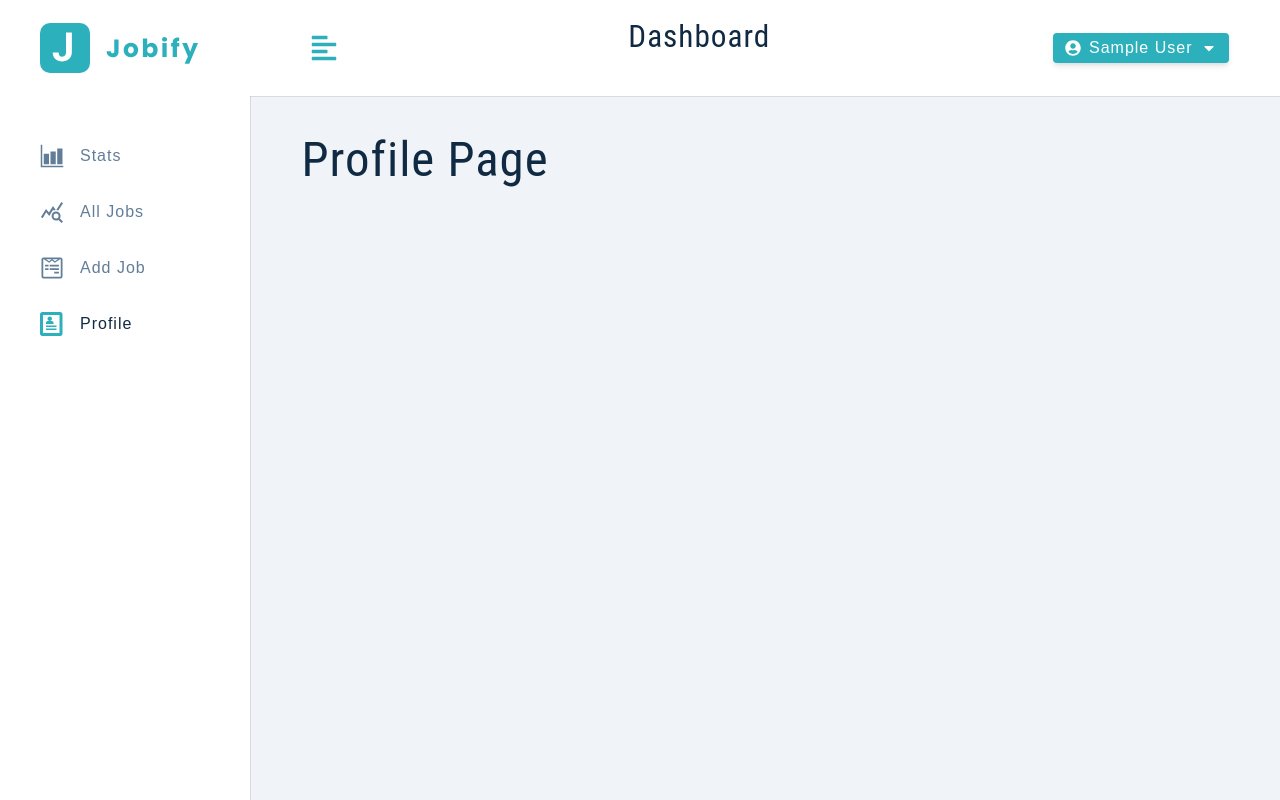
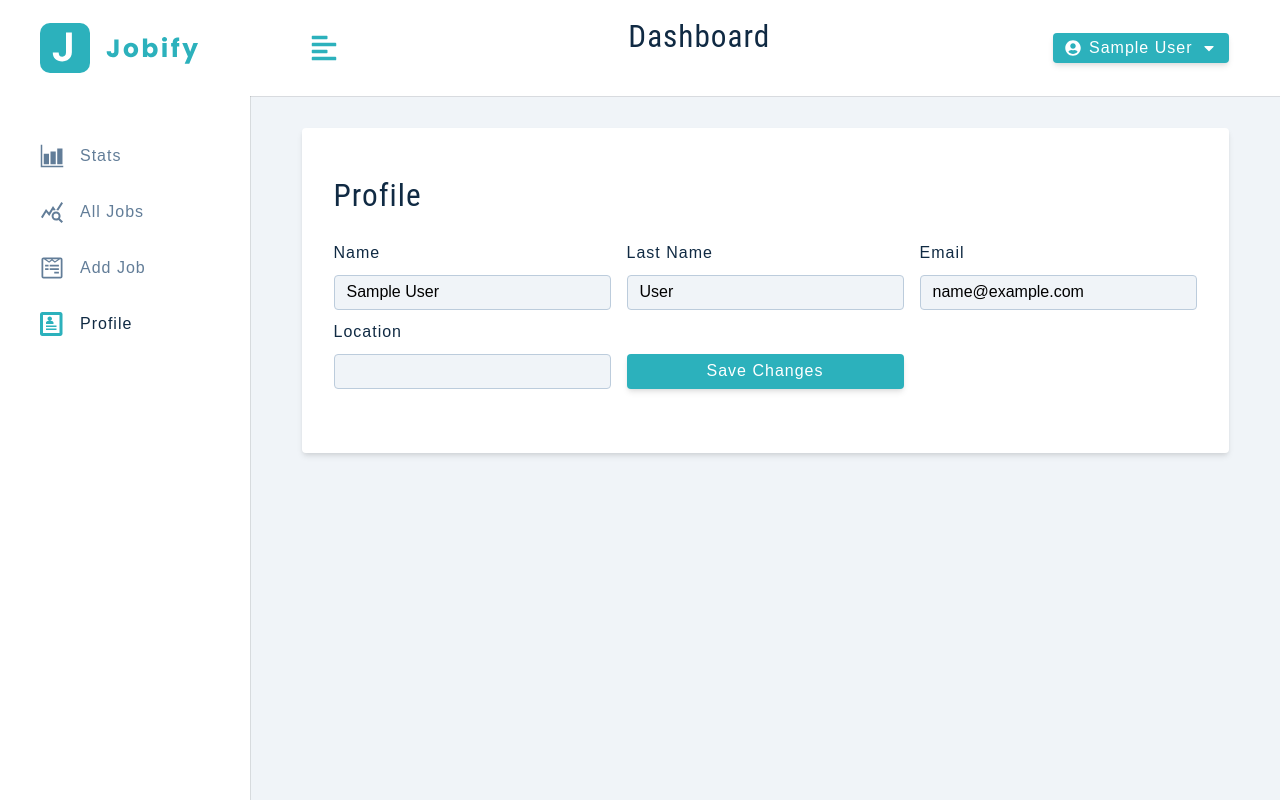
Before and after one commit to milanm98/Jobify, a React (Create React App) app in the folder client/: page /profile in a window 1280 px wide. Built offline with nearby package versions, Linux system fonts and the light colour scheme; sample sign-in values are in the browser's storage.

Commit message:
Add job front end

```diff
--- a/client/src/context/actions.js
+++ b/client/src/context/actions.js
@@ -16,3 +16,7 @@
 export const TOGGLE_SIDEBAR = "TOGGLE_SIDEBAR"
 
 export const LOGOUT_USER = "LOGOUT_USER"
+
+export const UPDATE_USER_BEGIN = "UPDATE_USER_BEGIN"
+export const UPDATE_USER_SUCCESS = "UPDATE_USER_SUCCESS"
+export const UPDATE_USER_ERROR = "UPDATE_USER_ERROR"
--- a/client/src/context/appContext.js
+++ b/client/src/context/appContext.js
@@ -7,8 +7,11 @@
   SETUP_USER_BEGIN,
   SETUP_USER_ERROR,
   SETUP_USER_SUCCESS,
+  UPDATE_USER_BEGIN,
+  UPDATE_USER_ERROR,
+  UPDATE_USER_SUCCESS,
   TOGGLE_SIDEBAR,
-  LOGOUT_USER
+  LOGOUT_USER,
 } from "./actions";
 
 import reducer from "./reducers";
@@ -18,6 +21,7 @@
 const userLocation = localStorage.getItem("location");
 
 const initialState = {
+  // user
   isLoading: false,
   showAlert: false,
   alertText: "",
@@ -25,14 +29,51 @@
   user: user ? JSON.parse(user) : null,
   token: token,
   userLocation: userLocation || "",
+  showSidebar: false,
+
+  // jobs
   jobLocation: userLocation || "",
-  showSidebar: false,
+  isEditing : false,
+  editJobId : "",
+  position : "",
+  company : "",
+  jobTypeOptions : ['full-time', 'part-time', 'remote', 'internship'],
+  jobType : "full-time",
+  statusOptions : ['interview', 'declined', 'pending'],
+  status : 'pending'
 };
 
 const AppContext = React.createContext();
 
 const AppProvider = ({ children }) => {
   const [state, dispatch] = useReducer(reducer, initialState);
+
+  const authFetch = axios.create({
+    baseURL: "/api/v1",
+  });
+
+  authFetch.interceptors.request.use(
+    (config) => {
+      config.headers.common["Authorization"] = `Bearer ${state.token}`;
+      return config;
+    },
+    (error) => {
+      return Promise.reject(error);
+    }
+  );
+
+  authFetch.interceptors.response.use(
+    (response) => {
+      return response;
+    },
+    (error) => {
+      console.log(error.response);
+      if (error.response.status === 401) {
+        logoutUser();
+      }
+      return Promise.reject(error);
+    }
+  );
 
   const displayAlert = () => {
     dispatch({ type: DISPLAY_ALERT });
@@ -86,12 +127,43 @@
   };
 
   const logoutUser = () => {
-    dispatch({type : LOGOUT_USER})
-    removeUserFromLocalStorage()
-  }
+    dispatch({ type: LOGOUT_USER });
+    removeUserFromLocalStorage();
+  };
+
+  const updateUser = async (currentUser) => {
+    dispatch({ type: UPDATE_USER_BEGIN });
+
+    try {
+      const { data } = await authFetch.patch("/auth/updateUser", currentUser);
+      const { user, location, token } = data;
+      dispatch({
+        type: UPDATE_USER_SUCCESS,
+        payload: { user, location, token },
+      });
+      addUserToLocalStorage({ user, location, token });
+    } catch (error) {
+      if (error.response.status !== 401) {
+        dispatch({
+          type: UPDATE_USER_ERROR,
+          payload: { msg: error.response.data.msg },
+        });
+      }
+    }
+    clearAlert();
+  };
 
   return (
-    <AppContext.Provider value={{ ...state, displayAlert, setupUser, toggleSidebar, logoutUser }}>
+    <AppContext.Provider
+      value={{
+        ...state,
+        displayAlert,
+        setupUser,
+        toggleSidebar,
+        logoutUser,
+        updateUser,
+      }}
+    >
       {children}
     </AppContext.Provider>
   );
--- a/client/src/context/reducers.js
+++ b/client/src/context/reducers.js
@@ -12,6 +12,9 @@
   SETUP_USER_SUCCESS,
   TOGGLE_SIDEBAR,
   LOGOUT_USER,
+  UPDATE_USER_BEGIN,
+  UPDATE_USER_ERROR,
+  UPDATE_USER_SUCCESS,
 } from "./actions";
 
 import { initialState } from "./appContext";
@@ -127,6 +130,32 @@
     };
   }
 
+  if (action.type === UPDATE_USER_BEGIN) {
+    return { ...state, isLoading: true };
+  }
+  if (action.type === UPDATE_USER_SUCCESS) {
+    return {
+      ...state,
+      isLoading: false,
+      token: action.payload.token,
+      user: action.payload.user,
+      userLocation: action.payload.location,
+      jobLocation: action.payload.location,
+      showAlert: true,
+      alertType: "success",
+      alertText: "User Profile Updated",
+    };
+  }
+  if (action.type === UPDATE_USER_ERROR) {
+    return {
+      ...state,
+      isLoading: false,
+      showAlert: true,
+      alertType: "danger",
+      alertText: action.payload.msg,
+    };
+  }
+
   throw new Error(`no such action: ${action.type}`);
 };
 
--- a/client/src/pages/dashboard/addjob.js
+++ b/client/src/pages/dashboard/addjob.js
@@ -1,5 +1,73 @@
+import { FormRow, Alert } from "../../components";
+import { useAppContext } from "../../context/appContext";
+import Wrapper from "../../assets/wrappers/DashboardFormPage";
+
 const AddJob = () => {
-  return <h1>Add job</h1>;
+  const {
+    showAlert,
+    displayAlert,
+    position,
+    company,
+    jobLocation,
+    jobType,
+    jobTypeOptions,
+    statusOpetions,
+    isEditing,
+  } = useAppContext();
+
+  const handleSubmit = (e) => {
+    e.preventDefault();
+    if (!jobLocation || !position || !company) {
+      displayAlert();
+      return;
+    }
+    console.log("create job");
+  };
+
+  const handleJobInput = (e) => {
+    const name = e.target.name;
+    const value = e.target.value;
+    console.log(`${name} : ${value}`);
+  };
+
+  return (
+    <Wrapper>
+      <form className="form">
+        <h3>{isEditing ? "edit job" : "add job"}</h3>
+        {showAlert && <Alert />}
+        <div className="form-center">
+          <FormRow
+            type="text"
+            name="position"
+            value={position}
+            handleChange={handleJobInput}
+          />
+          <FormRow
+            type="text"
+            name="company"
+            value={company}
+            handleChange={handleJobInput}
+          />
+          <FormRow
+            type="text"
+            name="jobLocation"
+            labelText="job location"
+            value={jobLocation}
+            handleChange={handleJobInput}
+          />
+          <div className="btn-container">
+            <button
+              type="submit"
+              onClick={handleSubmit}
+              className="btn btn-block submit-btn"
+            >
+              Submit
+            </button>
+          </div>
+        </div>
+      </form>
+    </Wrapper>
+  );
 };
 
 export default AddJob;
--- a/client/src/pages/dashboard/profile.js
+++ b/client/src/pages/dashboard/profile.js
@@ -1,5 +1,65 @@
+import { useState } from "react";
+import { useAppContext } from "../../context/appContext";
+import Wrapper from "../../assets/wrappers/DashboardFormPage";
+import { FormRow, Alert } from "../../components";
+
 const Profile = () => {
-    return <h1>Profile page </h1>;
+  const { user, showAlert, displayAlert, updateUser, isLoading } =
+    useAppContext();
+  const [name, setName] = useState(user?.name);
+  const [email, setEmail] = useState(user?.email);
+  const [lastName, setLastName] = useState(user?.lastName);
+  const [location, setLocation] = useState(user?.location);
+
+  const handleSubmit = (e) => {
+    e.preventDefault();
+
+    // remove while testing
+    if (!name || !location || !lastName || !email) {
+      displayAlert();
+      return;
+    }
+    updateUser({ name, email, location, lastName });
   };
 
-  export default Profile;
+  return (
+    <Wrapper>
+      <form className="form" onSubmit={handleSubmit}>
+        <h3>Profile</h3>
+        {showAlert && <Alert />}
+        <div className="form-center">
+          <FormRow
+            type="text"
+            name="name"
+            value={name}
+            handleChange={(e) => setName(e.target.value)}
+          />
+          <FormRow
+            type="text"
+            labelText="Last Name"
+            name="lastname"
+            value={lastName}
+            handleChange={(e) => setLastName(e.target.value)}
+          />
+          <FormRow
+            type="email"
+            name="email"
+            value={email}
+            handleChange={(e) => setEmail(e.target.value)}
+          />
+          <FormRow
+            type="text"
+            name="location"
+            value={location}
+            handleChange={(e) => setLocation(e.target.value)}
+          />
+          <button className="btn btn-block" type="submit" disabled={isLoading}>
+            {isLoading ? "Please wait..." : "save changes"}
+          </button>
+        </div>
+      </form>
+    </Wrapper>
+  );
+};
+
+export default Profile;
```
Also changed, not shown: 2 other files (tests, documents, lock files or other folders).
